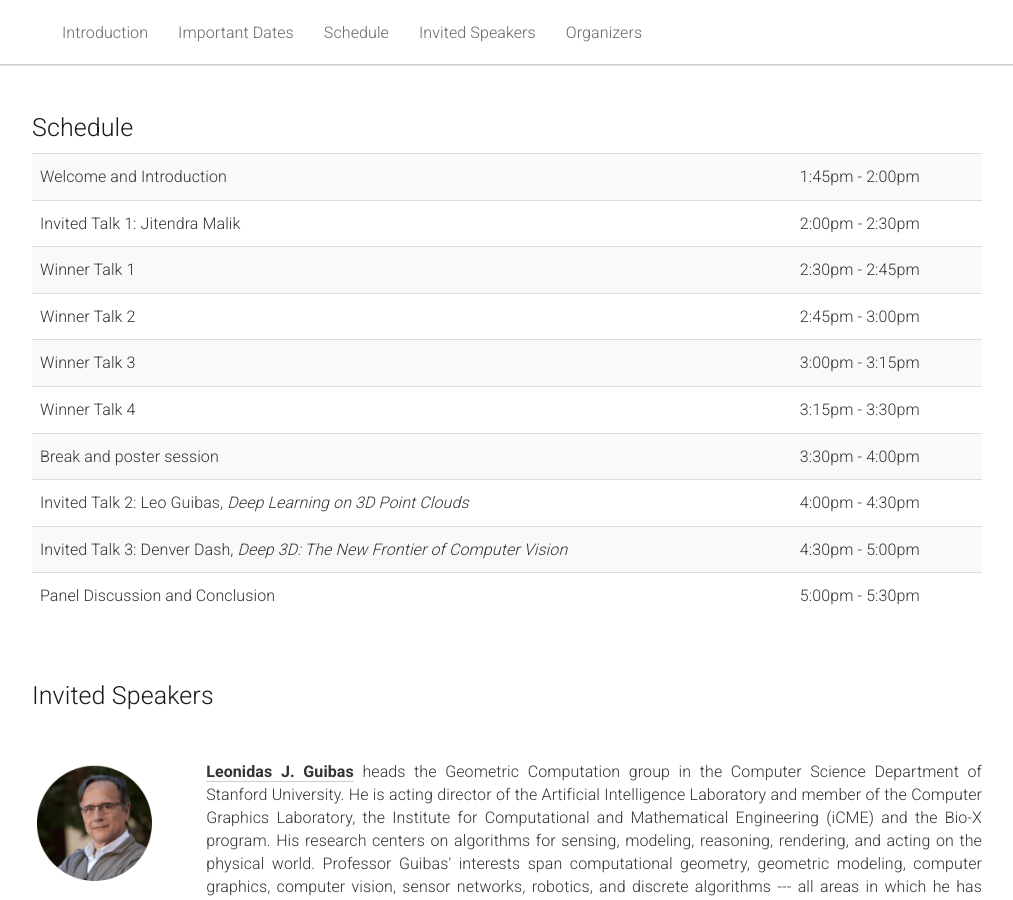
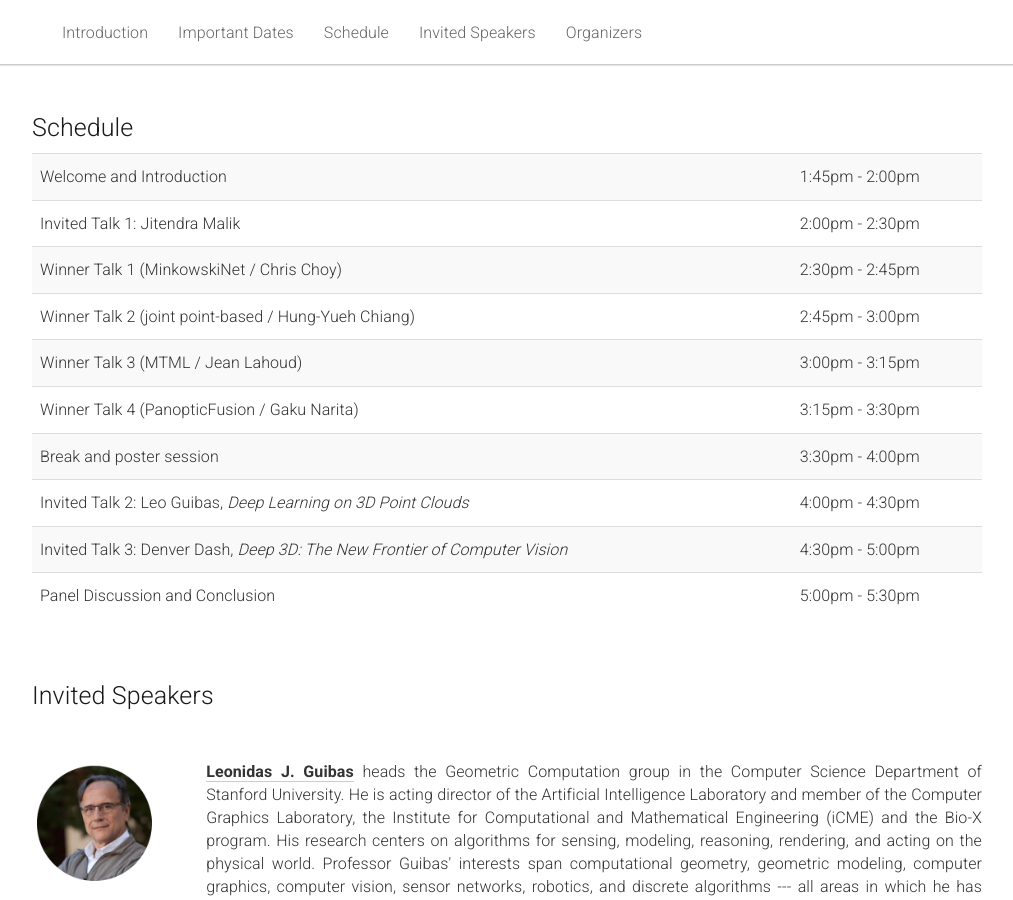
Before and after one commit to ScanNet/cvpr2019workshop, a Jekyll site: the page built from _pages/home.md, in a window 1280 px wide and 900 px high, scrolled down 1913 px. Shown: the whole window, without its empty margins (133-1146 px from the left). Built offline with Jekyll 4.4.1, drawn with Linux system fonts in a browser that asks for light colours.

Commit message:
Update home.md

```diff
--- a/_pages/home.md
+++ b/_pages/home.md
@@ -159,19 +159,19 @@ acknowledgements: ""
           <td>2:00pm - 2:30pm</td>
         </tr>
         <tr>
-          <td>Winner Talk 1</td>
+          <td>Winner Talk 1 (MinkowskiNet / Chris Choy) </td>
           <td>2:30pm - 2:45pm</td>
         </tr>
         <tr>
-          <td>Winner Talk 2</td>
+          <td>Winner Talk 2 (joint point-based / Hung-Yueh Chiang) </td>
           <td>2:45pm - 3:00pm</td>
         </tr>
         <tr>
-          <td>Winner Talk 3</td>
+          <td>Winner Talk 3 (MTML / Jean Lahoud) </td>
           <td>3:00pm - 3:15pm</td>
         </tr>
         <tr>
-          <td>Winner Talk 4</td>
+          <td>Winner Talk 4 (PanopticFusion / Gaku Narita) </td>
           <td>3:15pm - 3:30pm</td>
         </tr>
         <tr>
```
